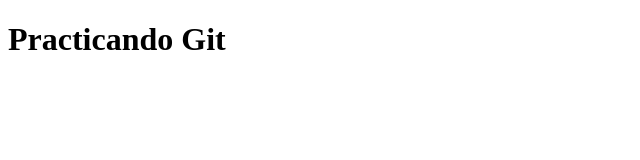
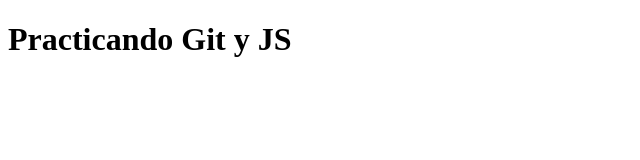
Before and after one commit to Paulosrr1/testing-git, a plain HTML site: page index.html in a window 1280 px wide. Shown: the full height of the page, 0-640 px from the left. Drawn offline with Linux system fonts and the light colour scheme.

Commit message:
practica git y js

```diff
--- a/index.html
+++ b/index.html
@@ -6,7 +6,12 @@
     <title>Document</title>
 </head>
 <body>
-    <h1>Practicando Git</h1>
+    <h1>Practicando Git y JS</h1>
 
+
+    <!-- <script src="/js/script.js"></script> -->
+    <!-- <script src="/js/arrays.js"></script> -->
+    <!-- <script src="/js/functions.js"></script> -->
+    <script src="/js/scope.js"></script>
 </body>
 </html>
```
